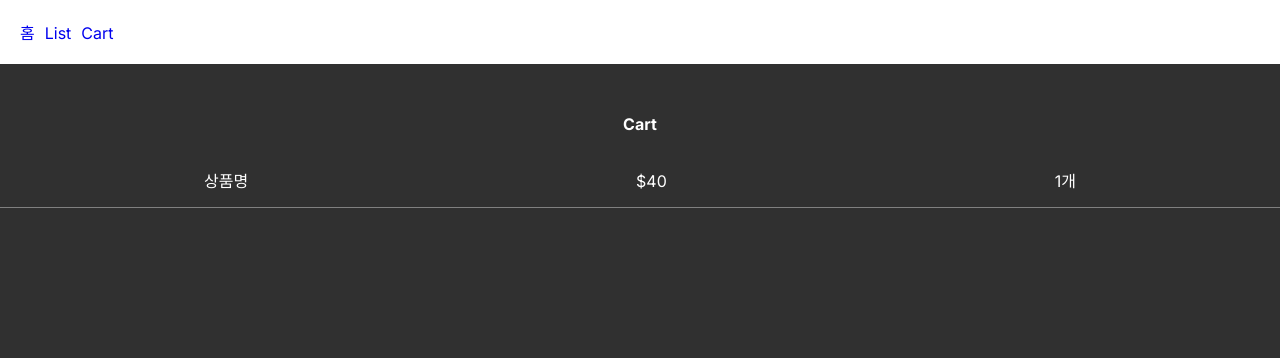
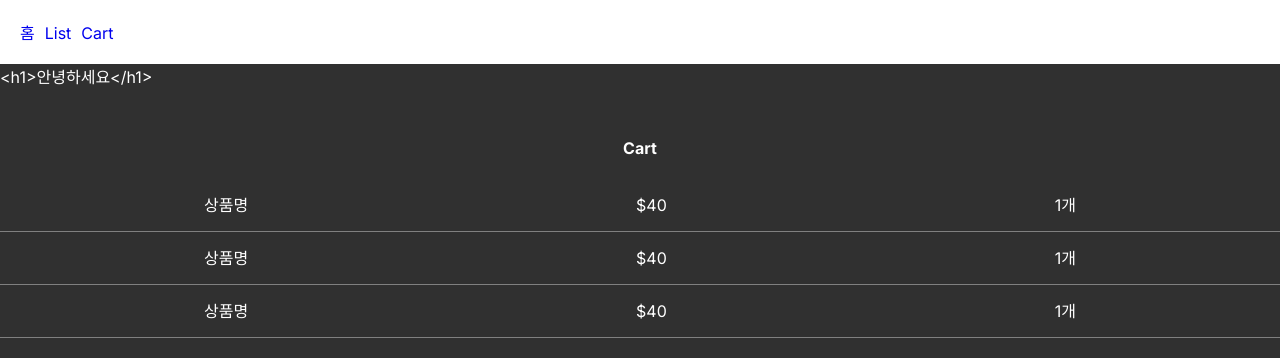
Before and after one commit to ddokn/next-js, a Next.js app in the folder fresh/: page /cart in a window 1280 px wide. Shown: the top 358 px of the page. Built offline with nearby package versions, Linux system fonts and the light colour scheme.

Commit message:
Update client/server component, import

```diff
--- a/fresh/app/cart/page.js
+++ b/fresh/app/cart/page.js
@@ -1,8 +1,17 @@
+import { product, helloTitle } from "./../data.js"
+
 export default function Cart() {
   return (
     <div>
+      { helloTitle }
       <h4 className="title">Cart</h4>
-      <CartItem></CartItem>
+      {
+        product.map((a, i)=>{
+          return (
+            <CartItem></CartItem>
+          )
+        })
+      }
     </div>
   )
 }
--- /dev/null
+++ b/fresh/app/data.js
@@ -0,0 +1,6 @@
+let age = 20;
+let name = 'Kim';
+let product = ['Tomato', 'Pasta', 'Coconut']
+let helloTitle = '<h1>안녕하세요</h1>';
+
+export { age, name, product, helloTitle };
--- a/fresh/app/list/page.js
+++ b/fresh/app/list/page.js
@@ -1,7 +1,7 @@
-import Image from "next/image";
+import { product } from "./../data.js"
 
 export default function List() {
-  let product = ['Tomato', 'Pasta', 'Coconut']
+
 
   return (
     <div>
--- a/fresh/app/page.js
+++ b/fresh/app/page.js
@@ -1,4 +1,3 @@
-
 export default function Home() {
   let name = 'park'
   return (
```
